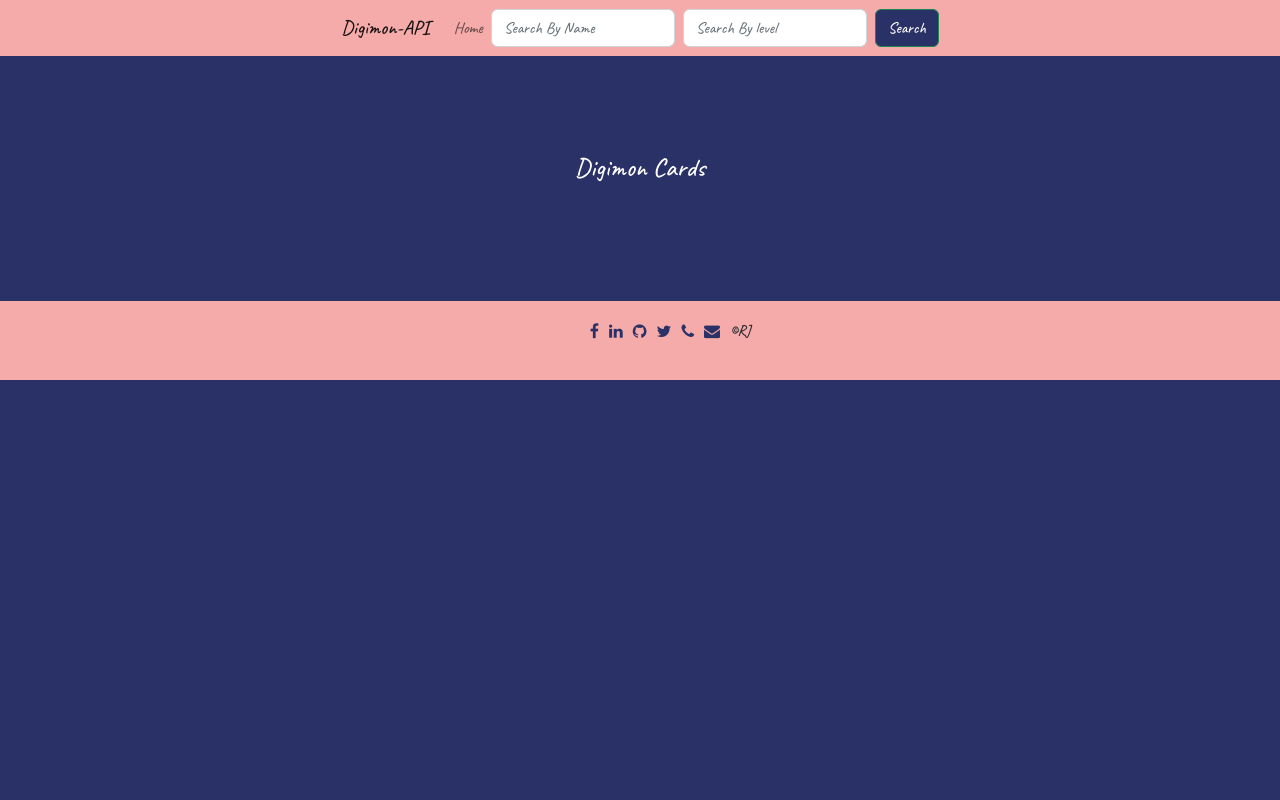
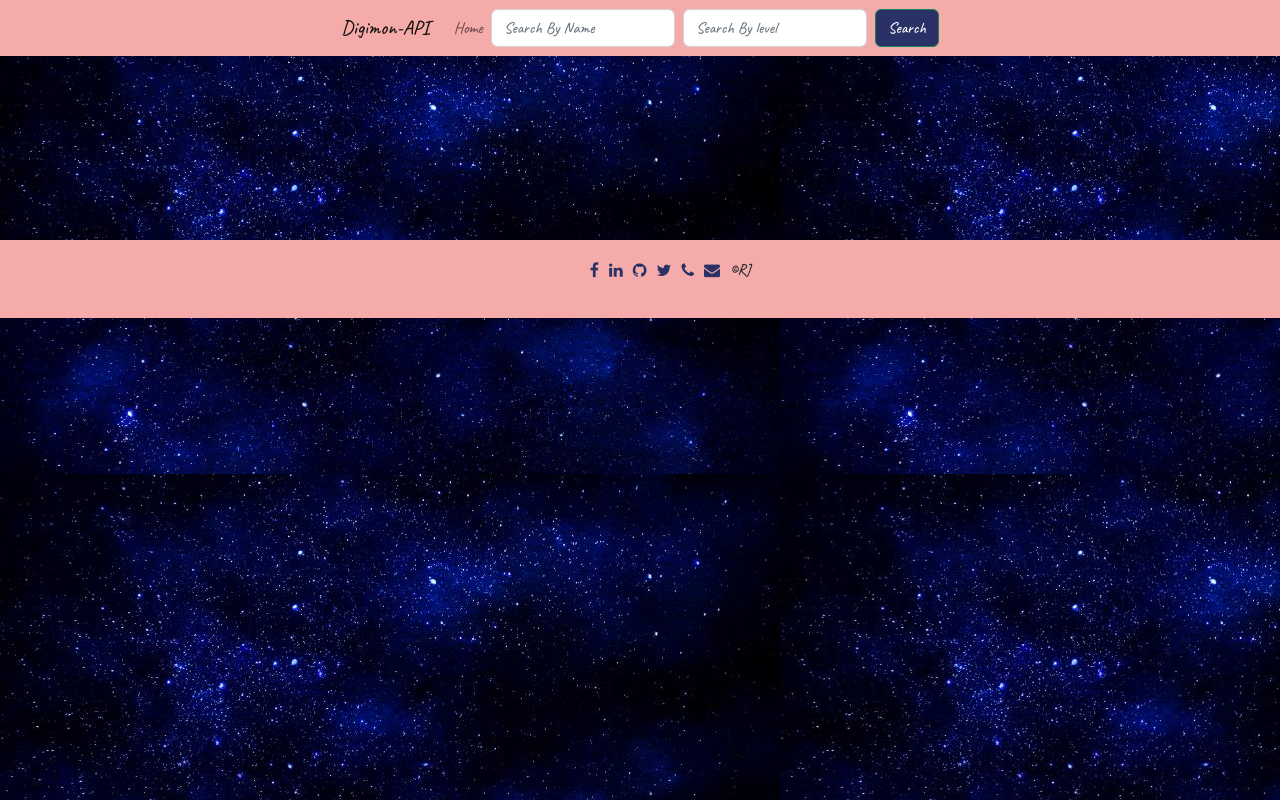
Before and after one commit to Ramajardat/Digimon-api, a plain HTML site: page index.html in a window 1280 px wide. Drawn offline with nearby package versions, Linux system fonts and the light colour scheme; no server answers.

Commit message:
add background image

```diff
--- a/index.html
+++ b/index.html
@@ -71,7 +71,6 @@
       </nav>
     </header>
     <main class="mt-5 p-5">
-        <h2> Digimon Cards</h2>
         <div id="cardsDiv"></div>
     </main>
 
--- a/style.css
+++ b/style.css
@@ -1,6 +1,7 @@
 body {
 	font-family: "Caveat";
-    background-color: #2A3166;
+    /* background-color: #2A3166; */
+    background-image:url("./photo/p16.jpg");
 }
 h2 {
 	font-size: 26px;
```
Also changed, not shown: photo/0.jpg_.webp (added), photo/R (1).jpg (added), photo/p16.jpg (added).
